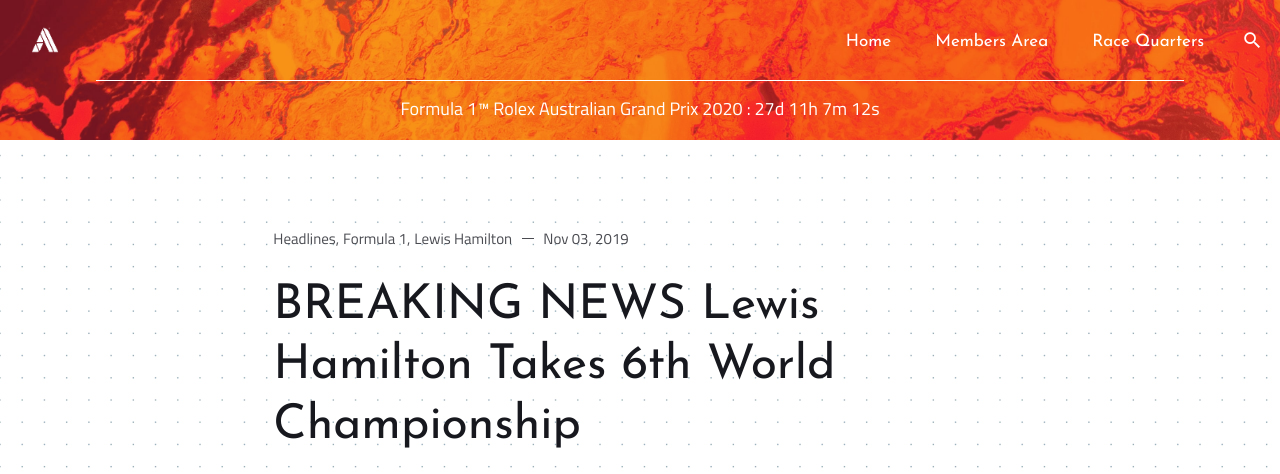
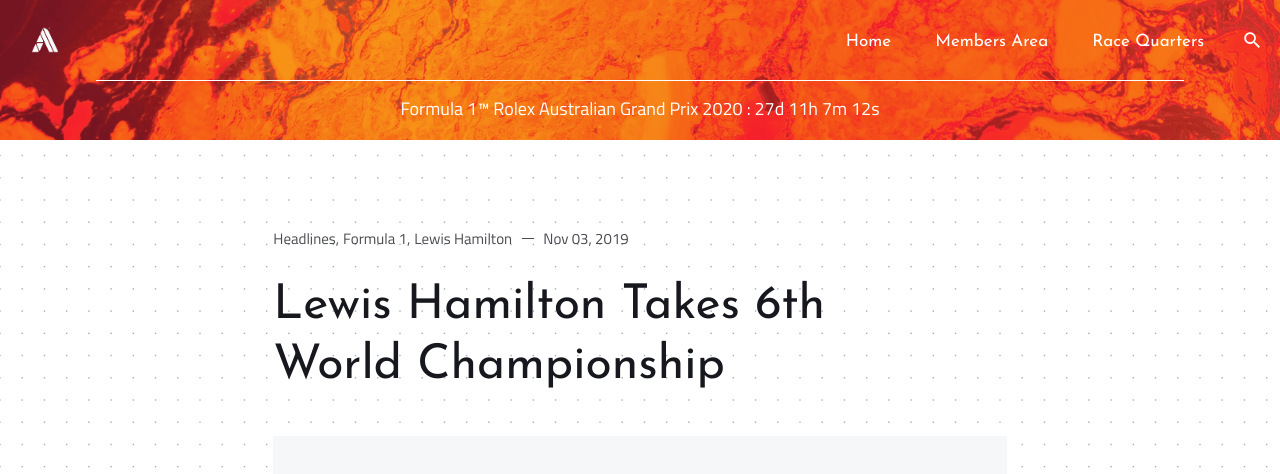
Before and after one commit to Asfalto-Ascari/AsfaltoAscari, a Jekyll site: the page built from _posts/2019-11-3-P006-Lewis-Hamilton-6th-WC.md, in a window 1280 px wide and 1400 px high. Shown: the top 474 px of the window. Built offline with Jekyll 4.4.1, drawn with Linux system fonts in a browser that asks for light colours; nearby versions of some CDN libraries; comment, search, counter and statistics services are not loaded; some of the changed text lies outside the part shown; grey boxes are pictures that could not be loaded.

Commit message:
Update 2019-11-3-P006-Lewis-Hamilton-6th-WC.md

```diff
--- a/_posts/2019-11-3-P006-Lewis-Hamilton-6th-WC.md
+++ b/_posts/2019-11-3-P006-Lewis-Hamilton-6th-WC.md
@@ -1,6 +1,6 @@
 ---
 layout: post
-title: "BREAKING NEWS Lewis Hamilton Takes 6th World Championship"
+title: "Lewis Hamilton Takes 6th World Championship"
 date: 2019-11-3 21:00:00 +0000
 image: 'https://www.sportsnet.ca/wp-content/uploads/2019/07/lewis-hamilton-grnd-prix-1040x572.jpg'
 tags:
@@ -9,7 +9,7 @@
 - Lewis Hamilton
 ---
 
-# Lewis Hamilton Takes 6th World Championship title
+# Lewis Hamilton Takes 6th World Championship Title
 
   Lewis Hamilton secures his sixth Formula One World Championship today at the US Grand Prix. Bottas and Hamilton fought hard against each other for first place in Austin today.
 
```
